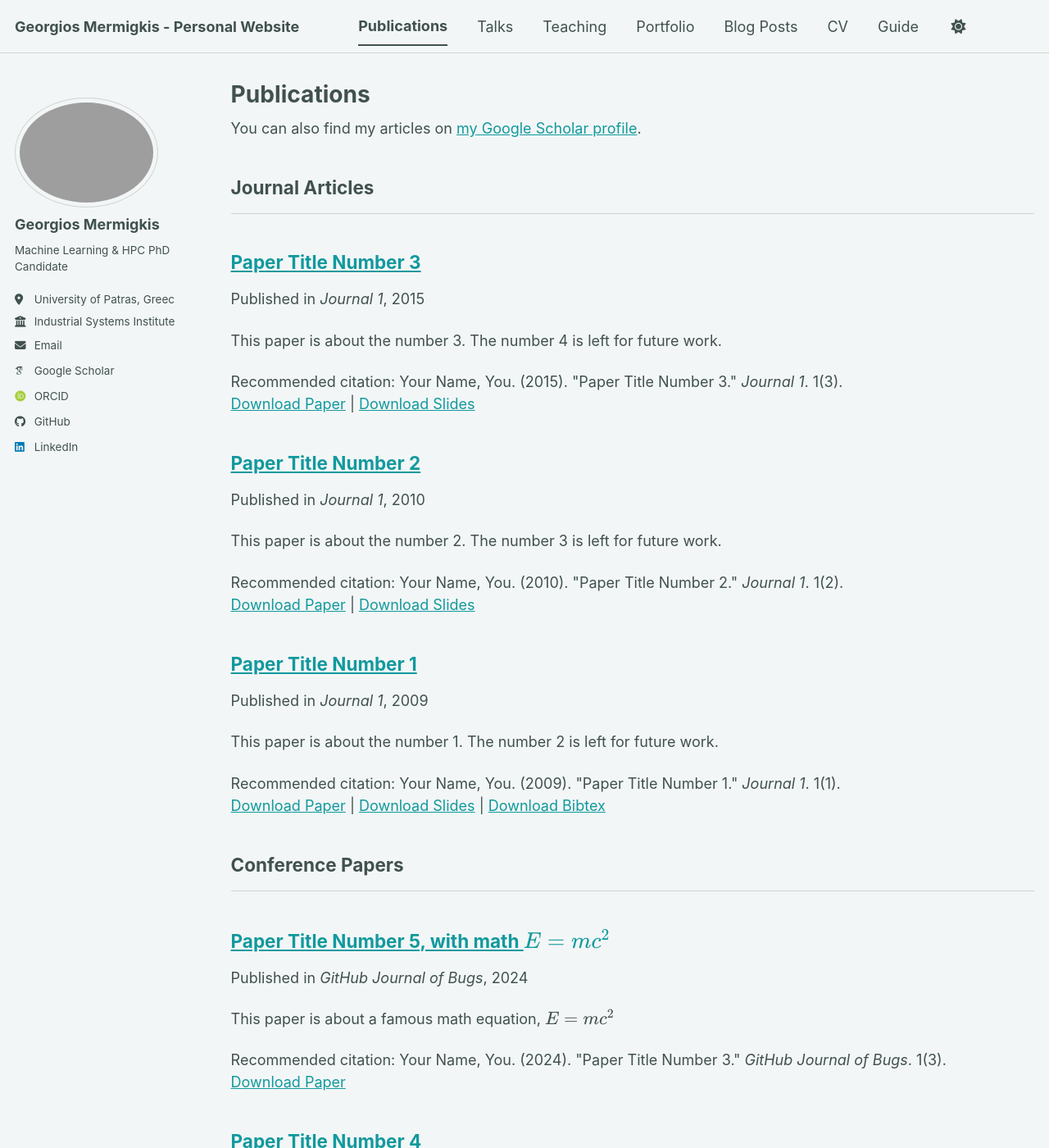
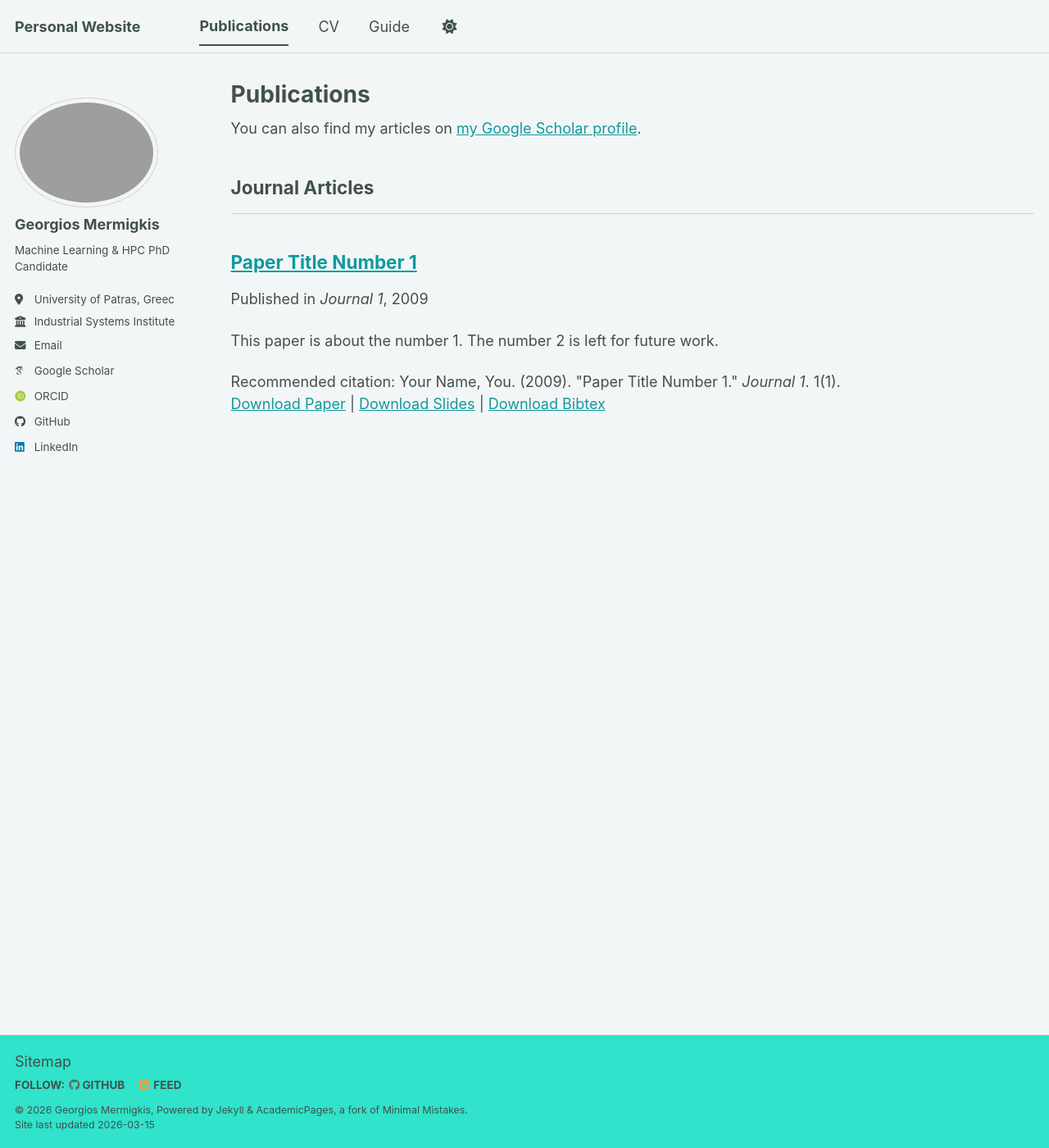
Before and after one commit to gMerm/gmerm.github.io, a Jekyll site: the page built from _pages/publications.html, in a window 1280 px wide and 1400 px high. Shown: the whole window at 82% size. Built offline with Jekyll 4.4.1, drawn with Linux system fonts in a browser that asks for light colours; some web fonts are replaced; a script bundle is joined from its source files by our own code; library files that are not in the unit come from our copies; some of the changed text lies outside the part shown.

```diff
--- a/_config.yml
+++ b/_config.yml
@@ -9,7 +9,7 @@
 # Basic Site Settings
 locale                   : "en-US"
 site_theme               : "mint" # The available themes options are "default", "air", "sunrise", "mint", "dirt" and "contrast"
-title                    : "Georgios Mermigkis - Personal Website"
+title                    : "Personal Website"
 title_separator          : "-"
 name                     : &name "Georgios Mermigkis"
 description              : &description "Georgios Mermigkis's academic portfolio"   # Update this with a general description of your site, this is the default if not overridden by a page
--- a/_publications/2010-10-01-paper-title-number-2.md
+++ /dev/null
@@ -1,14 +0,0 @@
----
-title: "Paper Title Number 2"
-collection: publications
-category: manuscripts
-permalink: /publication/2010-10-01-paper-title-number-2
-excerpt: 'This paper is about the number 2. The number 3 is left for future work.'
-date: 2010-10-01
-venue: 'Journal 1'
-slidesurl: 'https://academicpages.github.io/files/slides2.pdf'
-paperurl: 'https://academicpages.github.io/files/paper2.pdf'
-citation: 'Your Name, You. (2010). &quot;Paper Title Number 2.&quot; <i>Journal 1</i>. 1(2).'
----
-
-The contents above will be part of a list of publications, if the user clicks the link for the publication than the contents of section will be rendered as a full page, allowing you to provide more information about the paper for the reader. When publications are displayed as a single page, the contents of the above "citation" field will automatically be included below this section in a smaller font.
--- a/_publications/2015-10-01-paper-title-number-3.md
+++ /dev/null
@@ -1,14 +0,0 @@
----
-title: "Paper Title Number 3"
-collection: publications
-category: manuscripts
-permalink: /publication/2015-10-01-paper-title-number-3
-excerpt: 'This paper is about the number 3. The number 4 is left for future work.'
-date: 2015-10-01
-venue: 'Journal 1'
-slidesurl: 'https://academicpages.github.io/files/slides3.pdf'
-paperurl: 'https://academicpages.github.io/files/paper3.pdf'
-citation: 'Your Name, You. (2015). &quot;Paper Title Number 3.&quot; <i>Journal 1</i>. 1(3).'
----
-
-The contents above will be part of a list of publications, if the user clicks the link for the publication than the contents of section will be rendered as a full page, allowing you to provide more information about the paper for the reader. When publications are displayed as a single page, the contents of the above "citation" field will automatically be included below this section in a smaller font.
--- a/_publications/2025-06-08-paper-title-number-5.md
+++ /dev/null
@@ -1,13 +0,0 @@
----
-title: "Paper Title Number 5, with math $$E=mc^2$$"
-collection: publications
-category: conferences
-permalink: /publication/2024-02-17-paper-title-number-4
-excerpt: 'This paper is about a famous math equation, $$E=mc^2$$'
-date: 2024-02-17
-venue: 'GitHub Journal of Bugs'
-paperurl: 'https://academicpages.github.io/files/paper3.pdf'
-citation: 'Your Name, You. (2024). &quot;Paper Title Number 3.&quot; <i>GitHub Journal of Bugs</i>. 1(3).'
----
-
-Using [MathJax](https://www.mathjax.org/) in the description is supported - $$E=mc^2$$ - however, the use must be mindful that the default delimiters are `$$...$$` and `\\[...\\]` which differs from the `$...$` that is typically expected.
```
Also changed, not shown: _data/navigation.yml (+8 -8 lines), _publications/2024-02-17-paper-title-number-4.md (deleted, +0 -13 lines), 1 other file.
